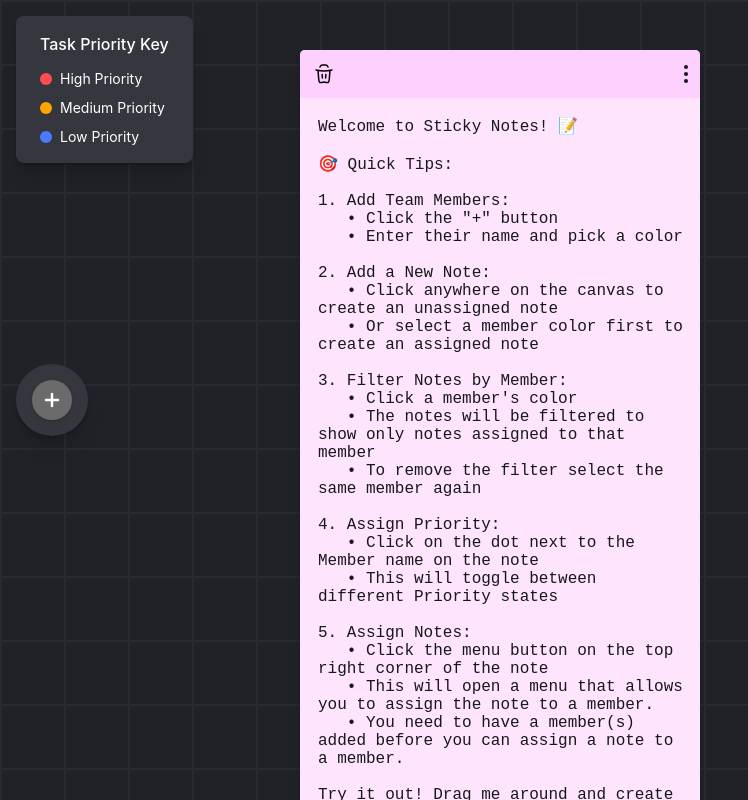
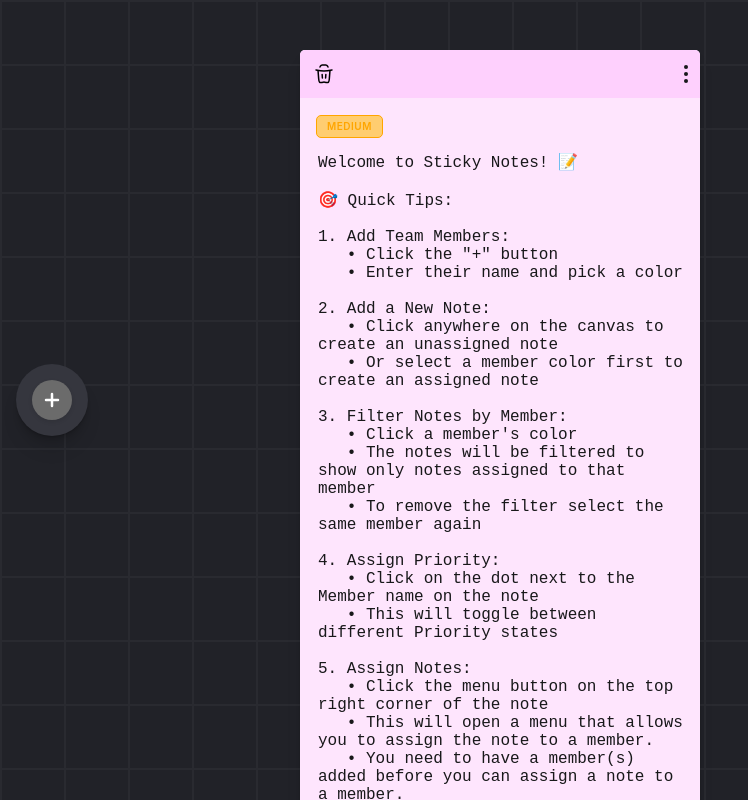
Before and after one commit to MartinMtandi/sticky-note, a React (Vite) app: page / in a window 1280 px wide. Shown: the whole page, without its empty margins (0-748 px from the left). Built offline with nearby package versions, Linux system fonts and the light colour scheme.

Commit message:
Task Pill (#16)

```diff
--- a/src/components/NoteCard.tsx
+++ b/src/components/NoteCard.tsx
@@ -8,7 +8,8 @@
 import Button from './Button';
 import Checkbox from './Checkbox';
 import MenuIcon from '../icons/MenuIcon';
-import { PRIORITY_COLORS, Priority } from '../utils/constants';
+import { Priority } from '../utils/constants';
+import { Pill } from './Pill';
 
 interface StyledProps {
     $colors: NoteColors;
@@ -322,6 +323,13 @@
                 </div>
             </CardHeader>
             <CardBody>
+                <PillWrapper>
+                    <Pill
+                        priority={currentPriority}
+                        onClick={cyclePriority}
+                        disabled={isCompleted}
+                    />
+                </PillWrapper>
                 <TextArea
                     ref={textAreaRef}
                     $colors={currentColors}
@@ -344,22 +352,6 @@
                     <FooterText $colors={currentColors}>Completed</FooterText>
                 </FooterLeft>
                 <FooterRight>
-                    {currentPriority && (
-                        <PriorityDot
-                            $color={PRIORITY_COLORS[currentPriority]}
-                            onClick={cyclePriority}
-                            title={`${currentPriority.charAt(0) + currentPriority.slice(1).toLowerCase()} Priority - Click to change`}
-                            style={{ opacity: isCompleted ? 0.5 : 1 }}
-                        />
-                    )}
-                    {!currentPriority && (
-                        <PriorityDot
-                            $color="#666"
-                            onClick={cyclePriority}
-                            title="No Priority - Click to set"
-                            style={{ opacity: 0.5 }}
-                        />
-                    )}
                     <FooterText $colors={currentColors}>{memberName}</FooterText>
                 </FooterRight>
             </CardFooter>
@@ -391,6 +383,13 @@
     padding: 1em;
     flex: 1;
 `
+
+const PillWrapper = styled.div`
+    margin-bottom: 12px;
+    display: flex;
+    align-items: center;
+    min-height: 24px;
+`;
 
 const TextArea = styled.textarea<StyledProps>`
     background-color: inherit;
@@ -456,19 +455,6 @@
     font-style: italic;
 `
 
-const PriorityDot = styled.div<{ $color: string }>`
-    width: 12px;
-    height: 12px;
-    border-radius: 50%;
-    background-color: ${props => props.$color};
-    cursor: pointer;
-    transition: transform 0.2s ease;
-
-    &:hover {
-        transform: scale(1.2);
-    }
-`;
-
 const SavingIndicator = styled.div`
     display: flex;
     align-items: center;
--- /dev/null
+++ b/src/components/Pill.tsx
@@ -0,0 +1,67 @@
+import styled from 'styled-components';
+import { Priority, PRIORITY_COLORS } from '../utils/constants';
+import { MouseEvent } from 'react';
+import { lightenHexColor } from '../utils';
+
+interface PillProps {
+    priority?: Priority;
+    onClick?: (e: MouseEvent) => void;
+    disabled?: boolean;
+}
+
+export const Pill = ({ priority, onClick, disabled }: PillProps) => {
+    // Default to MEDIUM priority as per our design requirements
+    const color = priority ? PRIORITY_COLORS[priority] : PRIORITY_COLORS.MEDIUM;
+    const title = priority
+        ? `${priority.charAt(0) + priority.slice(1).toLowerCase()} Priority - Click to cycle`
+        : 'Medium Priority - Click to cycle';
+
+    return (
+        <PillContainer
+            $color={color}
+            onClick={onClick}
+            title={title}
+            style={{ opacity: disabled ? 0.5 : 1 }}
+            role="button"
+            aria-label={title}
+            data-priority={priority || 'MEDIUM'}
+        >
+            {priority || 'MEDIUM'}
+        </PillContainer>
+    );
+};
+
+const PillContainer = styled.div<{ $color: string }>`
+    /* Size and shape */
+    padding: 3px 10px;
+    border-radius: 5px;
+    font-size: 10px;
+    font-weight: 600;
+    letter-spacing: 0.5px;
+    text-transform: uppercase;
+    display: inline-flex;
+    align-items: center;
+    justify-content: center;
+
+    /* Colors */
+    border: 1px solid ${props => props.$color};
+    background-color: ${props => lightenHexColor(props.$color)};
+    color: ${props => props.$color};
+
+    /* Interaction */
+    cursor: pointer;
+    transition: all 0.2s ease;
+    user-select: none;
+
+    /* Hover effect - scale animation */
+    &:hover {
+        transform: scale(1.05);
+        background-color: ${props => props.$color};
+        color: white;
+    }
+
+    /* Disabled state */
+    &[style*="opacity: 0.5"] {
+        cursor: not-allowed;
+    }
+`;
--- a/src/components/TaskPriorityKey.tsx
+++ /dev/null
@@ -1,81 +0,0 @@
-import { FC } from 'react';
-import styled from 'styled-components';
-import { PRIORITY_COLORS } from '../utils/constants';
-
-interface PriorityDotProps {
-    $color: string;
-}
-
-const TaskPriorityKey: FC = () => {
-    return (
-        <Container>
-            <Title>Task Priority Key</Title>
-            <PriorityList>
-                <PriorityItem>
-                    <PriorityDot $color={PRIORITY_COLORS.HIGH} />
-                    <PriorityLabel>High Priority</PriorityLabel>
-                </PriorityItem>
-                <PriorityItem>
-                    <PriorityDot $color={PRIORITY_COLORS.MEDIUM} />
-                    <PriorityLabel>Medium Priority</PriorityLabel>
-                </PriorityItem>
-                <PriorityItem>
-                    <PriorityDot $color={PRIORITY_COLORS.LOW} />
-                    <PriorityLabel>Low Priority</PriorityLabel>
-                </PriorityItem>
-            </PriorityList>
-        </Container>
-    );
-};
-
-const Container = styled.div`
-    position: fixed;
-    top: 1rem;
-    left: 1rem;
-    background-color: #35363e;
-    padding: 1rem 1.5rem;
-    border-radius: 8px;
-    z-index: 1000;
-    box-shadow:
-        0 1px 1px hsl(0deg 0% 0% / 0.075),
-        0 2px 2px hsl(0deg 0% 0% / 0.075),
-        0 4px 4px hsl(0deg 0% 0% / 0.075),
-        0 8px 8px hsl(0deg 0% 0% / 0.075),
-        0 16px 16px hsl(0deg 0% 0% / 0.075);
-`;
-
-const Title = styled.h3`
-    margin: 0 0 0.75rem 0;
-    color: white;
-    font-size: 1rem;
-    font-weight: 500;
-`;
-
-const PriorityList = styled.ul`
-    list-style: none;
-    margin: 0;
-    padding: 0;
-    display: flex;
-    flex-direction: column;
-    gap: 0.5rem;
-`;
-
-const PriorityItem = styled.li`
-    display: flex;
-    align-items: center;
-    gap: 0.5rem;
-`;
-
-const PriorityDot = styled.div<PriorityDotProps>`
-    width: 12px;
-    height: 12px;
-    border-radius: 50%;
-    background-color: ${props => props.$color};
-`;
-
-const PriorityLabel = styled.span`
-    color: white;
-    font-size: 0.875rem;
-`;
-
-export default TaskPriorityKey;
--- a/src/pages/NotesPage.tsx
+++ b/src/pages/NotesPage.tsx
@@ -3,7 +3,6 @@
 import NoteCard from '../components/NoteCard';
 import { useNotes } from '../context/GlobalNotesContext';
 import Controls from '../components/Controls';
-import TaskPriorityKey from '../components/TaskPriorityKey';
 import { DEFAULT_NOTE_COLORS } from '../utils/constants';
 
 const NotesPage: FC = () => {
@@ -43,7 +42,6 @@
 
   return (
     <div onClick={handlePageClick} style={{ height: '100%', width: '100%', position: 'relative' }}>
-      <TaskPriorityKey />
       {filteredNotes.map((note: Note) => (
         <NoteCard key={note.$id} note={note} onDelete={() => deleteNote(note.$id)} />
       ))}
```
